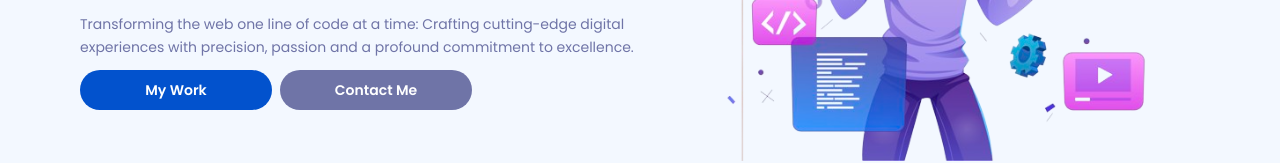
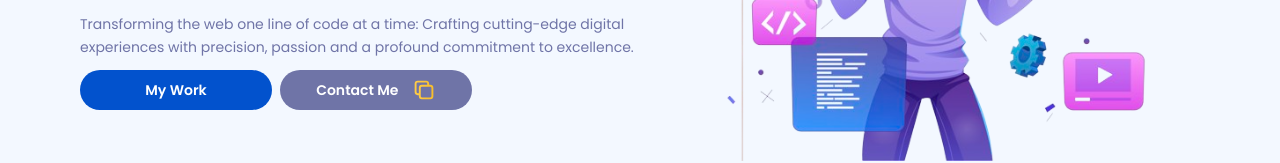
Before and after one commit to JamesDrysdale/portfolio, a Next.js app: page / in a window 1280 px wide. Shown: the part 322-485 px from the top of the page. Built offline with nearby package versions, Linux system fonts and the light colour scheme.

Commit message:
Add copy icon to button

```diff
--- a/components/Hero.tsx
+++ b/components/Hero.tsx
@@ -3,7 +3,7 @@
 import Image from 'next/image';
 
 import { heroImg } from '@/public/images';
-import CopyEmail from './copyEmail';
+import CopyEmail from './CopyEmail';
 
 const Hero = () => {
   return (
@@ -26,7 +26,7 @@ const Hero = () => {
         <div className='my-3 flex flex-col justify-start gap-2 md:flex-row'>
           <a
             href='/'
-            className='inline-flex h-9 items-center justify-center rounded-full bg-primaryLight py-3 text-xs font-semibold text-white900 dark:bg-primaryDark md:w-32 md:px-3 lg:py-5 lg:text-sm xl:w-48'
+            className='inline-flex h-9 items-center justify-center rounded-full bg-primaryLight py-3 text-xs font-semibold text-white900 dark:bg-primaryDark md:w-36 md:px-3 lg:py-5 lg:text-sm xl:w-48'
           >
             My Work
           </a>
--- a/components/copyEmail.tsx
+++ b/components/copyEmail.tsx
@@ -1,5 +1,6 @@
-import React from 'react';
+import { copy } from '@/public/icons/navbar-icons';
 import clipboardCopy from 'clipboard-copy';
+import Image from 'next/image';
 
 interface CopyEmailProps {
   email: string;
@@ -13,9 +14,10 @@ const CopyEmail: React.FC<CopyEmailProps> = ({ email }) => {
   return (
     <button
       onClick={handleCopyToClipboard}
-      className='inline-flex h-9 items-center justify-center rounded-full bg-white500 py-3 text-xs font-semibold text-white900 dark:bg-primaryDark md:w-32 md:px-3 lg:py-5 lg:text-sm xl:w-48'
+      className='inline-flex h-9 items-center justify-center rounded-full bg-white500 py-3 text-xs font-semibold text-white900 dark:bg-primaryDark md:w-36 md:px-3 lg:py-5 lg:text-sm xl:w-48'
     >
-      <p>Contact Me</p>
+      <p>Contact Me &nbsp; &nbsp;</p>
+      <Image src={copy} height={24} width={24} alt='Copy and paste email' />
     </button>
   );
 };
--- a/public/icons/navbar-icons/index.ts
+++ b/public/icons/navbar-icons/index.ts
@@ -6,6 +6,7 @@ export { default as themeLight } from './theme-light.svg';
 export { default as themeDark } from './theme-dark.svg';
 export { default as closeLight } from './close-light.svg';
 export { default as closeDark } from './close-dark.svg';
+export { default as copy } from './copy.svg';
 
 export const navbarLinks = [
   {
```
Also changed, not shown: public/icons/navbar-icons/copy.svg (added).
